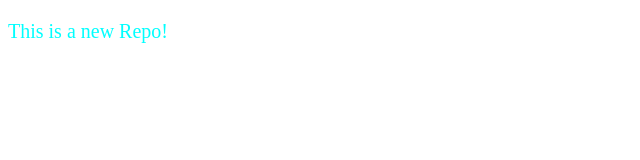
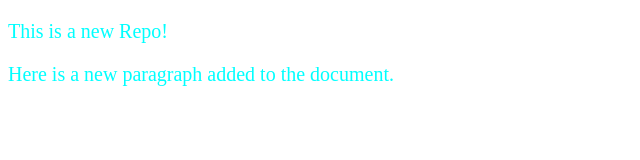
Before and after one commit to sohampendse10/localrepo, a plain HTML site: page index.html in a window 1280 px wide. Shown: the whole page, without its empty margins (0-640 px from the left). Drawn offline with Linux system fonts and the light colour scheme.

Commit message:
add new feature

```diff
--- a/index.html
+++ b/index.html
@@ -8,5 +8,6 @@
 </head>
 <body>
     <p>This is a new Repo!</p>
+    <p>Here is a new paragraph added to the document.</p>
 </body>
 </html>
```
